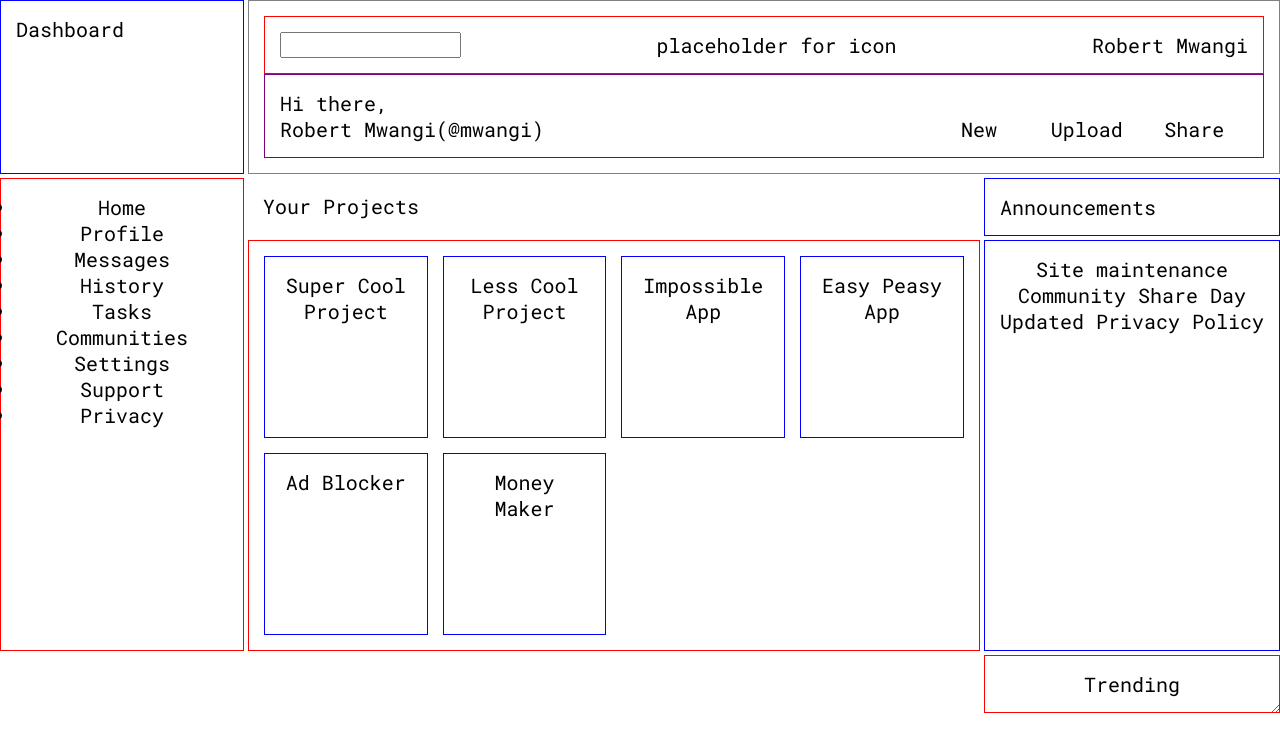
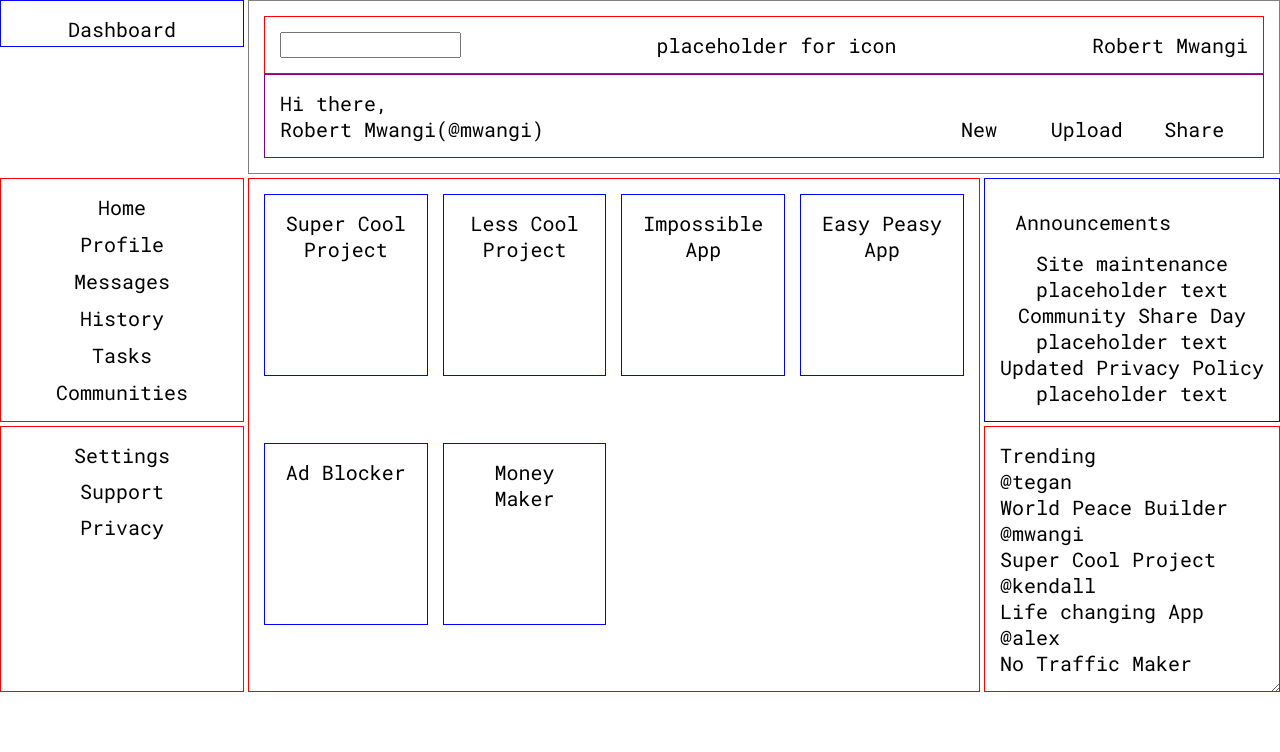
Before and after one commit to GichukiMwangi88/admindashboard, a plain HTML site: page admin.html in a window 1280 px wide. Drawn offline with Linux system fonts and the light colour scheme.

Commit message:
Modified the layout. Yet to finalize it and get it ready for styling with css.

```diff
--- a/admin.css
+++ b/admin.css
@@ -20,12 +20,33 @@
 
 .side-bar-content {
     border: 1px solid red;
+    display: grid;
     grid-column: 1;
-    grid-row: span 2;
+    grid-row: 2;
+
+}
+
+.sidebartwo {
+    border: 1px solid red;
+    grid-column: 1;
+    grid-row: 3 / 4;
+}
+
+.sidebartwo ul {
+    list-style-type: none;
+    display: grid;
+    gap: 10px;
+}
+
+.side-bar-content ul {
+    list-style-type: none;
+    display: grid;
+    gap: 10px;
 }
 
 .header {
     border: 1px solid blue;
+    height: 15px;
 }
 
 
@@ -61,23 +82,18 @@
 
 }
 
-.card-header {
-    display: grid;
-    grid-column: 2;
-    grid-row: 2;
-}
-
 .projects {
     border: 1px solid red;
     display: grid;
     grid-column: 2 / 3;
-    grid-row: 3 / 4;
+    grid-row: 2 / 4;
     grid-template-columns: repeat(auto-fit, minmax(150px, 1fr));
     gap: 15px;
 }
 
-.card-header p {
-    text-align: left;
+.card-header {
+    display: grid;
+    justify-self: start;
 }
 
 .card {
@@ -87,16 +103,21 @@
 
 .header {
     display: grid;
+}
+
+.headerTwo {
     text-align: left;
 }
 
 .announcements {
     border: 1px solid blue;
     grid-column: 3;
-    grid-row: 3;
+    grid-row: 2;
 }
 
 .trending {
     border: 1px solid red;
     grid-column: 3;
+    grid-row: 3;
+    text-align: left;
 }
--- a/admin.html
+++ b/admin.html
@@ -28,6 +28,8 @@
           <li>Tasks</li>
           <li>Communities</li>
         </ul>
+      </div>
+      <div class="sidebartwo">
         <ul>
           <li>Settings</li>
           <li>Support</li>
@@ -53,9 +55,7 @@
           </ul>
         </div>
       </div>
-      <div class="card-header">
-        <p>Your Projects</p>
-      </div>
+
       <div class="projects">
         <div class="card">
           <p class="title">Super Cool Project</p>
@@ -83,19 +83,26 @@
         </div>
       </div>
 
-      <div class="header">Announcements</div>
-
       <div class="announcements">
+        <div class="headerTwo">Announcements</div>
         <p class="title">Site maintenance</p>
-        <p></p>
+        <p>placeholder text</p>
         <p class="title">Community Share Day</p>
-        <p></p>
+        <p>placeholder text</p>
         <p class="title">Updated Privacy Policy</p>
-        <p></p>
+        <p>placeholder text</p>
       </div>
 
       <div class="trending">
         <p class="title">Trending</p>
+        <p class="users">@tegan</p>
+        <p>World Peace Builder</p>
+        <p class="users">@mwangi</p>
+        <p>Super Cool Project</p>
+        <p>@kendall</p>
+        <p>Life changing App</p>
+        <p>@alex</p>
+        <p>No Traffic Maker</p>
       </div>
     </div>
   </body>
```
